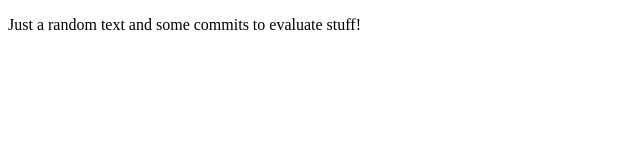
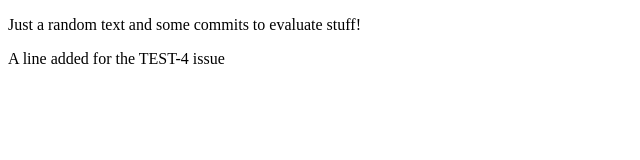
Before and after one commit to BulkSkurk/forge-dev-demo, a plain HTML site: page index.html in a window 1280 px wide. Shown: the whole page, without its empty margins (0-640 px from the left). Drawn offline with Linux system fonts and the light colour scheme.

Commit message:
TEST-4 add paragraph to test connector

```diff
--- a/index.html
+++ b/index.html
@@ -7,5 +7,6 @@
   </head>
   <body>
     <p>Just a random text and some commits to evaluate stuff!</p>
+    <p>A line added for the TEST-4 issue</p>
   </body>
 </html>
```
